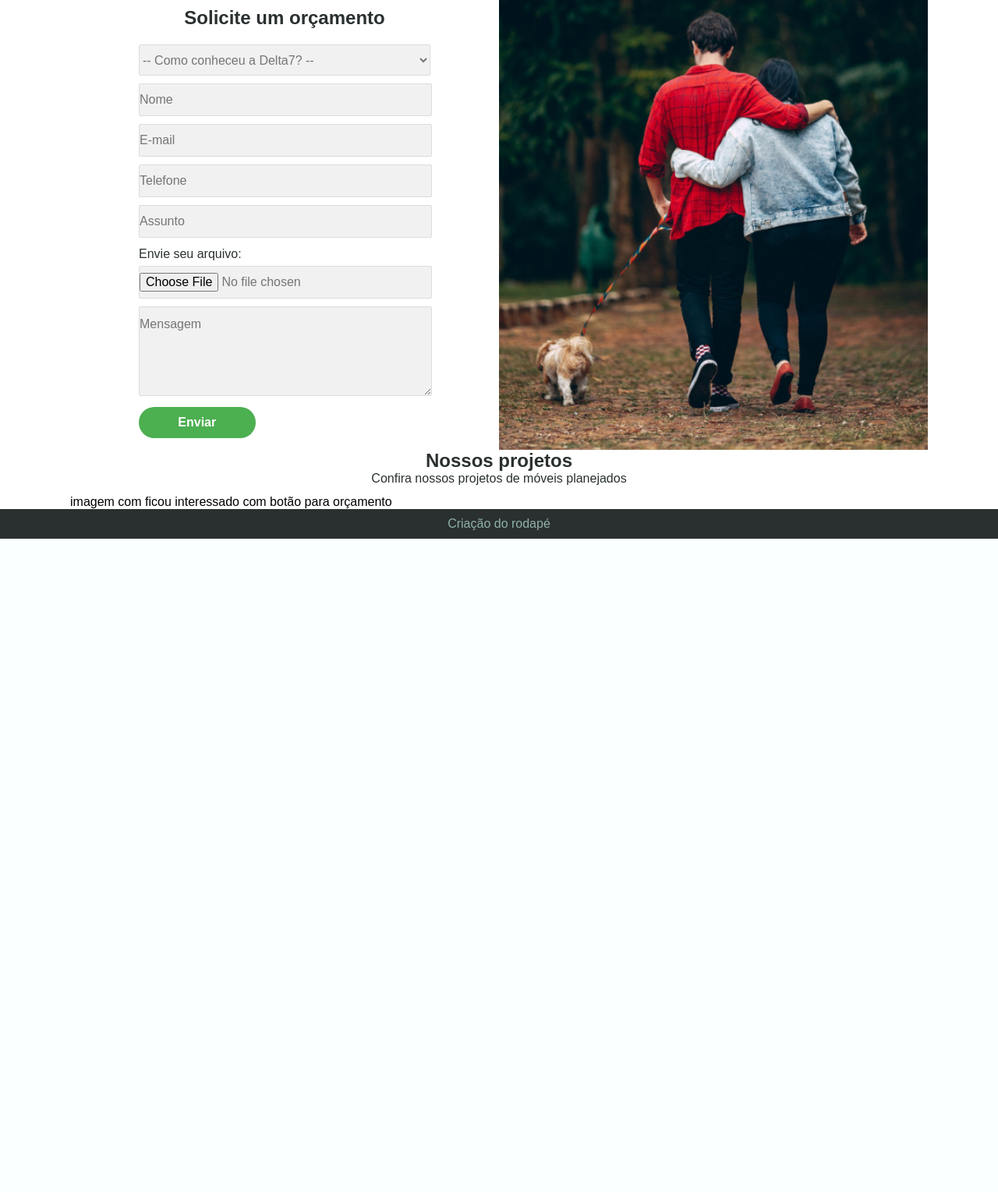
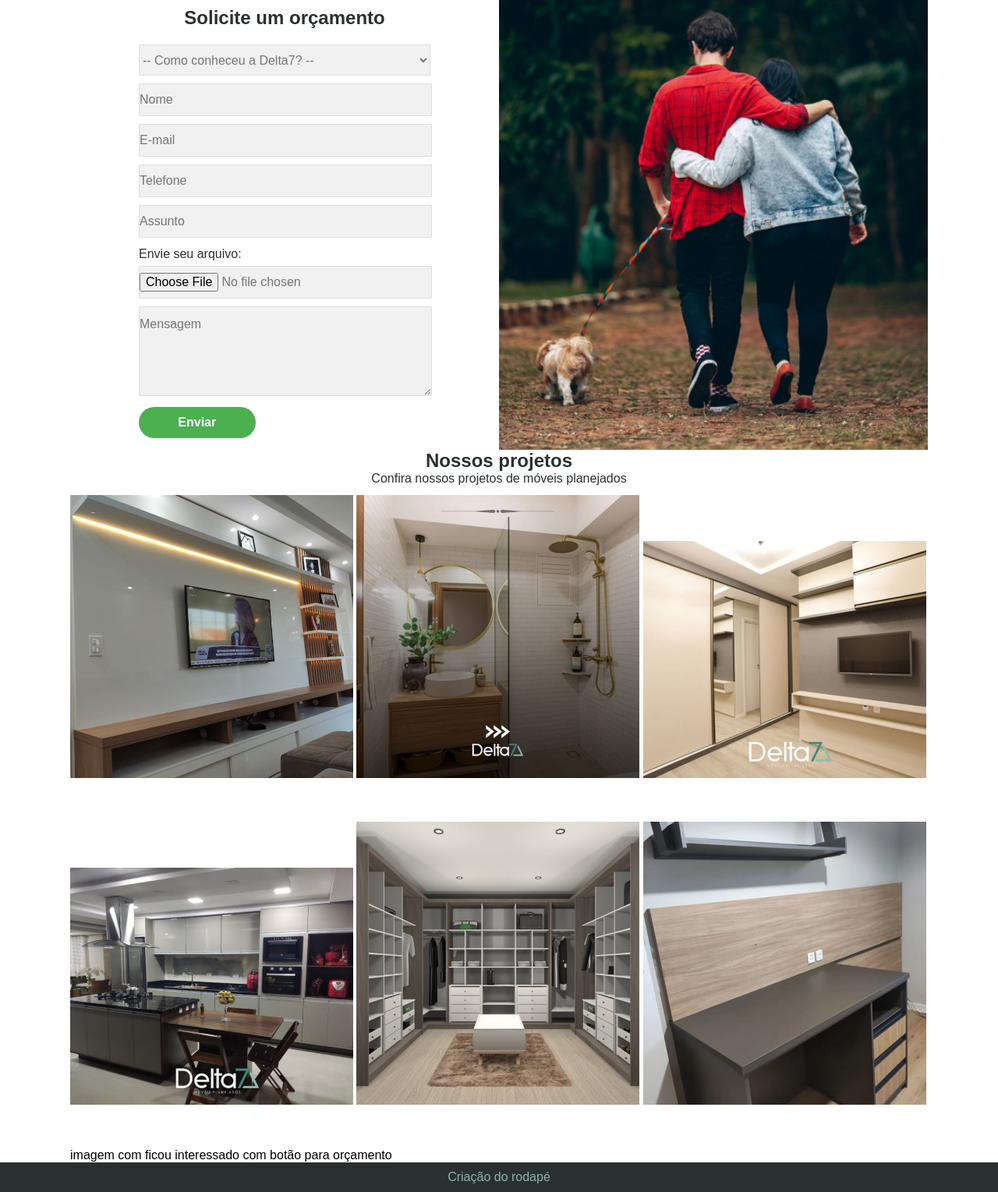
Before and after one commit to felipejlc/felipe-projetos, a PHP site: page / in a window 1280 px wide. Shown: the part 871-2400 px from the top of the page at 78% size. Before the commit the page ends 1562 px from the top, so only its background shows below. Run offline with PHP 8.4, Linux system fonts and the light colour scheme.

Commit message:
atualização nossosProjetos

```diff
--- a/projeto-moveis/estilos/media-query.css
+++ b/projeto-moveis/estilos/media-query.css
@@ -69,22 +69,4 @@ Grandes telas: acima de 1200px
         width: 50%;
     }
 
-
-
-
-
-
-
-
-
-
-
-
-
-    main > section#nossosProjetos > img.phone {
-        display: none;
-    }
-
-
-
 }
--- a/projeto-moveis/estilos/style.css
+++ b/projeto-moveis/estilos/style.css
@@ -202,36 +202,11 @@ div.formulario {
     margin: auto;
 }
 
-
-
-
-
-
-
-
-
-
-
-
-
-
-
-
-
-
-
-
-
-section#nossosProjetos {
-    /*background-color: lightblue*/
-
-}
-
 section#nossosProjetos > h2 {
-    /*background-color: lightgray;*/
     color: var(--cor3);
     text-align: center;
     padding: 12px 0px 0px 0px;
+
 }
 
 section#nossosProjetos > p {
@@ -240,48 +215,6 @@ section#nossosProjetos > p {
     margin-bottom: 12px;
 }
 
-section#nossosProjetos > div {
-    background-color: lightpink;
-    width: 100%;
-    height: 400px;
-    /*border: 1px solid black;*/
-}
-
-main > section#nossosProjetos > img {
-    width: 100%;
-    display: block;
-    margin: auto;
-}
-
-
-
-
-
-
-
-
-
-
-
-
-
-
-
-
-
-
-
-
-
-
-
-
-
-
-
-
-
-
 footer {
     background-color: var(--cor3);
     color: var(--cor0);
--- a/projeto-moveis/index.html
+++ b/projeto-moveis/index.html
@@ -113,19 +113,33 @@
         <section id="nossosProjetos">
             <h2>Nossos projetos</h2>
             <p>Confira nossos projetos de móveis planejados</p>
-            <img class="phone" src="../projeto-moveis/imagens/projetos/sala.jpg" alt="Móveis planejados - quarto">
-            <img class="phone" src="../projeto-moveis/imagens/projetos/dormitorio.jpg" alt="Móveis planejados - quarto">
-            <img class="phone" src="../projeto-moveis/imagens/projetos/closed.jpg" alt="Móveis planejados - quarto">
-            <img class="phone" src="../projeto-moveis/imagens/projetos/lavabo.jpg" alt="Móveis planejados - quarto">
-            <img class="phone" src="../projeto-moveis/imagens/projetos/escritório.jpg" alt="Móveis planejados - quarto">
-            <img class="phone" src="../projeto-moveis/imagens/projetos/cozinha.jpg" alt="Móveis planejados - quarto">
+            <img id="destaque01" src="imagens/projetos/sala.jpg" alt="Móveis planejados - sala">
+            <img id="destaque01" src="imagens/projetos/lavabo.jpg" alt="Móveis planejados - lavabo">
+            <img id="destaque01" src="imagens/projetos/dormitorio.jpg" alt="Móveis planejados - dormitório">
+            <img id="destaque01" src="imagens/projetos/cozinha.jpg" alt="Móveis planejados - cozinha">
+            <img id="destaque01" src="imagens/projetos/closed.jpg" alt="Móveis planejados - closed">
+            <img id="destaque01" src="imagens/projetos/escritório.jpg" alt="Móveis planejados - escritório">
 
+            <div id="destaque02">
+                <img src="imagens/projetos2/sala.jpg" alt="sala">
+            </div>
+            <div id="destaque02">
+                <img src="imagens/projetos2/lavabo.jpg" alt="lavabo">
+            </div>
+            <div id="destaque02">
+                <img src="imagens/projetos2/dormitorio.jpg" alt="Móveis planejados - dormitório">
+            </div>
+            <div id="destaque02">
+                <img src="imagens/projetos2/cozinha.jpg" alt="Móveis planejados - cozinha">
+            </div>
+            <div id="destaque02">
+                <img src="imagens/projetos2/closed.jpg" alt="Móveis planejados - closed">
+            </div>
+            <div id="destaque02">
+                <img src="imagens/projetos2/escritório.jpg" alt="Móveis planejados - escritório">
+            </div>
+        </section>
 
-
-
-
-
-        </section>
 
         <section>
             imagem com ficou interessado com botão para orçamento
```
Also changed, not shown: projeto-moveis/imagens/projetos/closed.jpg (deleted), projeto-moveis/imagens/projetos/cozinha.jpg (deleted), projeto-moveis/imagens/projetos/dormitorio.jpg (deleted), projeto-moveis/imagens/projetos/escritório.jpg (deleted), projeto-moveis/imagens/projetos/lavabo.jpg (deleted), projeto-moveis/imagens/projetos/sala.jpg (deleted), projeto-moveis/imagens/projetos2/closed.jpg (added), projeto-moveis/imagens/projetos2/cozinha.jpg (added), projeto-moveis/imagens/projetos2/dormitorio.jpg (added), projeto-moveis/imagens/projetos2/escritório.jpg (added), projeto-moveis/imagens/projetos2/lavabo.jpg (added), projeto-moveis/imagens/projetos2/sala.jpg (added).
